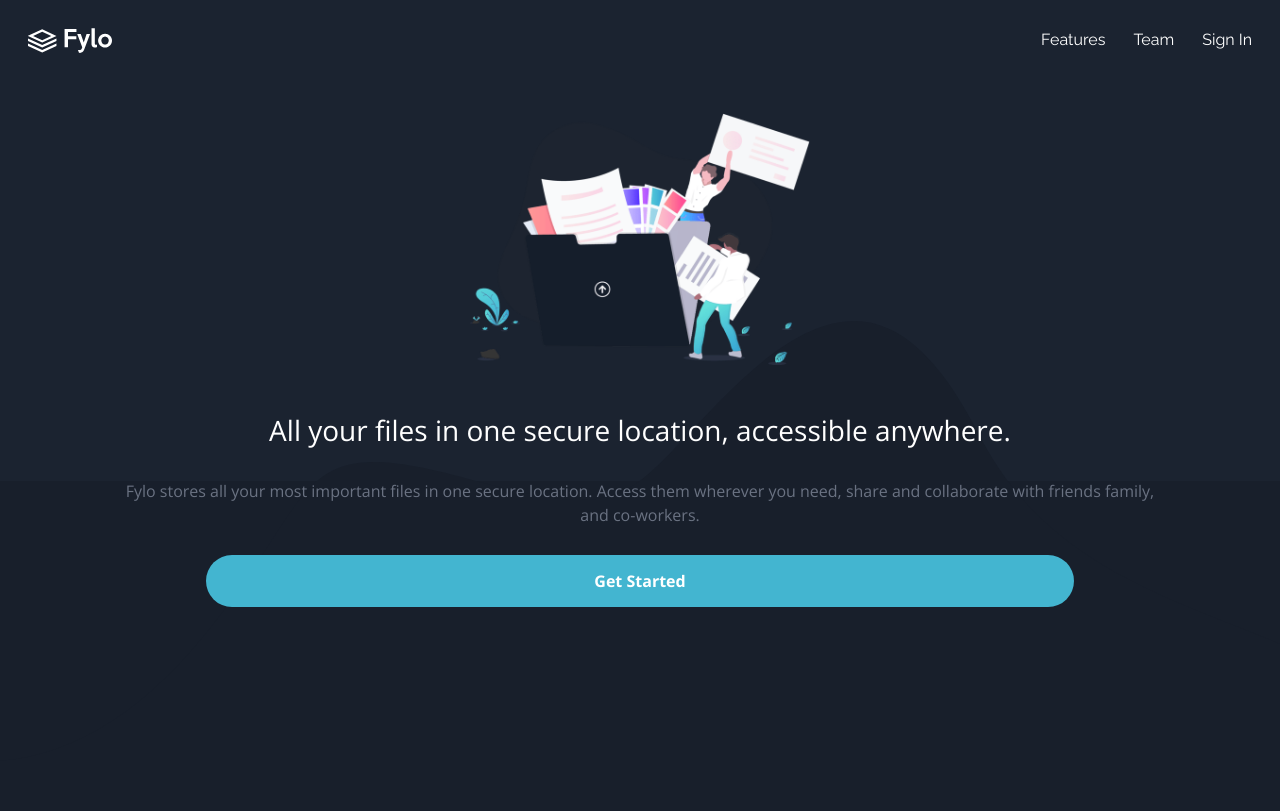
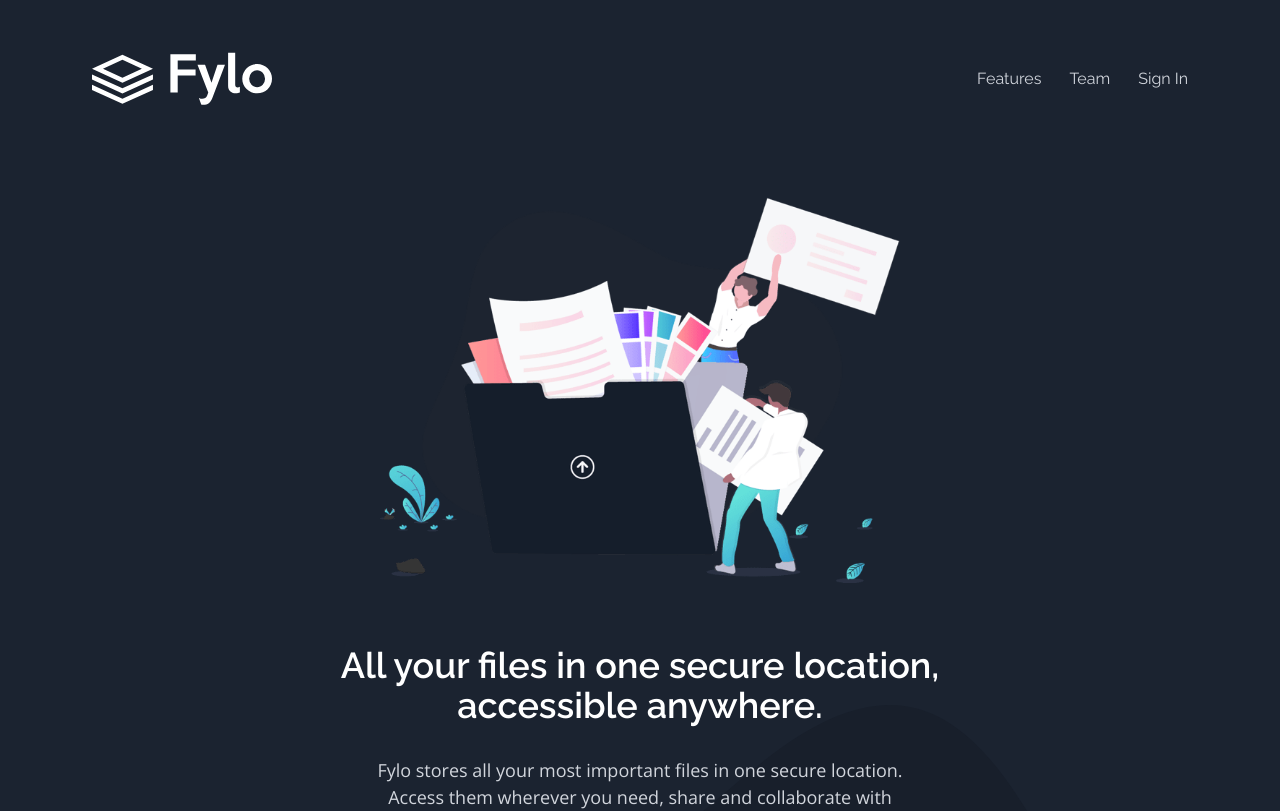
Before and after one commit to erickEDdev/page-Dark, a React (Vite) app: page / in a window 1280 px wide. Shown: the top 811 px of the page. Built offline with nearby package versions, Linux system fonts and the light colour scheme.

Commit message:
adicionar lib material UI

```diff
--- a/package.json
+++ b/package.json
@@ -10,8 +10,11 @@
     "preview": "vite preview"
   },
   "dependencies": {
+    "@emotion/react": "^11.14.0",
+    "@emotion/styled": "^11.14.1",
     "@fortawesome/free-solid-svg-icons": "^7.2.0",
     "@fortawesome/react-fontawesome": "^3.3.0",
+    "@mui/material": "^7.3.9",
     "@tailwindcss/vite": "^4.2.2",
     "react": "^19.2.4",
     "react-dom": "^19.2.4",
--- a/src/sections/FilesInfos.jsx
+++ b/src/sections/FilesInfos.jsx
@@ -1,16 +1,16 @@
 const FilesInfos = () => {
   return (
     <div className="relative text-center w-full">
-      <div className="absolute flex flex-col gap-y-7 w-full -top-18">
-        <h1 className="text-[28px] text-bold text-white">
+      <div className="absolute flex flex-col gap-y-7 w-full -top-18 lg:gap-y-8 lg:w-155 lg:-top-133 lg:left-[50%] lg:transform-[translate(-50%,0%)]">
+        <h1 className="text-[28px] text-bold text-white lg:text-4xl lg:font-header lg:font-semibold">
           All your files in one secure location, accessible anywhere.
         </h1>
-        <p className="text-center m-auto max-w-[85%] text-gray-500">
+        <p className="text-center m-auto max-w-[85%] text-gray-500 lg:text-[18px] lg:max-w-[90%] lg:text-gray-300">
           Fylo stores all your most important files in one secure location.
           Access them wherever you need, share and collaborate with friends
           family, and co-workers.
         </p>
-        <button className="flex items-center justify-center w-[70%] m-auto py-3.5 rounded-[50px] font-bold bg-[#43b5d0]">
+        <button className="flex items-center justify-center w-[70%] m-auto py-3.5 rounded-[50px] font-bold bg-[#43b5d0] lg:w-[45%]">
           Get Started
         </button>
       </div>
--- a/src/sections/Header.jsx
+++ b/src/sections/Header.jsx
@@ -1,14 +1,14 @@
 const Header = () => {
   return (
-    <header className="flex items-center justify-between p-7 bg-transparent font-header capitalize">
-      <div className="w-21 h-auto">
+    <header className="flex items-center justify-between p-7 bg-transparent font-header capitalize lg:px-23 lg:py-13">
+      <div className="w-21 h-auto lg:w-45">
         <img
           src="/images/logo.svg"
           alt="logo da marca"
           className="h-full w-full"
         />
       </div>
-      <div className="flex items-center gap-x-7">
+      <div className="flex items-center gap-x-7 lg:text-gray-300">
         <a href="#">features</a>
         <a href="#">team</a>
         <a href="#">sign in</a>
--- a/src/sections/ShowImages.jsx
+++ b/src/sections/ShowImages.jsx
@@ -1,16 +1,20 @@
+import { useMediaQuery } from "@mui/material";
+
 const ShowImages = () => {
+  const isMobile = useMediaQuery("(max-width:1023px)")
+
   return (
     <>
-      <div className="absolute z-1 -top-92 w-85 select-none">
+      <div className="absolute z-1 -top-92 w-85 select-none lg:-top-245 lg:h-auto lg:w-130">
         <img
           src="/images/illustration-intro.png"
           alt="arquivos do computador"
-          className="w-full"
+          className="w-full lg:h-full"
         />
       </div>
-      <div className="absolute -top-40 max-lg:landscape:-top-60 left-0 right-0 w-full select-none">
+      <div className="absolute -top-40 max-lg:landscape:-top-60 left-0 right-0 w-full select-none lg:-top-118">
         <img
-          src="/images/bg-curvy-mobile.svg"
+          src={isMobile ? "/images/bg-curvy-mobile.svg" : "/images/bg-curvy-desktop.svg"}
           alt="montanha cinza"
           className="w-full"
         />
--- a/src/sections/Start.jsx
+++ b/src/sections/Start.jsx
@@ -8,9 +8,9 @@ import FloatCx from "../components/Float";
 
 const Start = () => {
   return (
-    <div className="flex flex-col relative gap-y-100  min-h-auto bg-[#1b2330] text-white font-body">
+    <div className="flex flex-col relative gap-y-100 lg:gap-y-255  min-h-auto bg-[#1b2330] text-white font-body">
       <Header />
-      <main className="relative flex flex-col gap-y-100 justify-start items-center min-h-auto w-full px-5 pb-90 bg-[#181f2b]">
+      <main className="relative flex flex-col gap-y-100 justify-start items-center min-h-auto w-full px-5 pb-90 bg-[#181f2b] lg:gap-y-0 bg-red-500!">
         <ShowImages />
         <FilesInfos />
         <div className="space-y-40">
```
Also changed, not shown: 1 other file (tests, documents, lock files or other folders).
